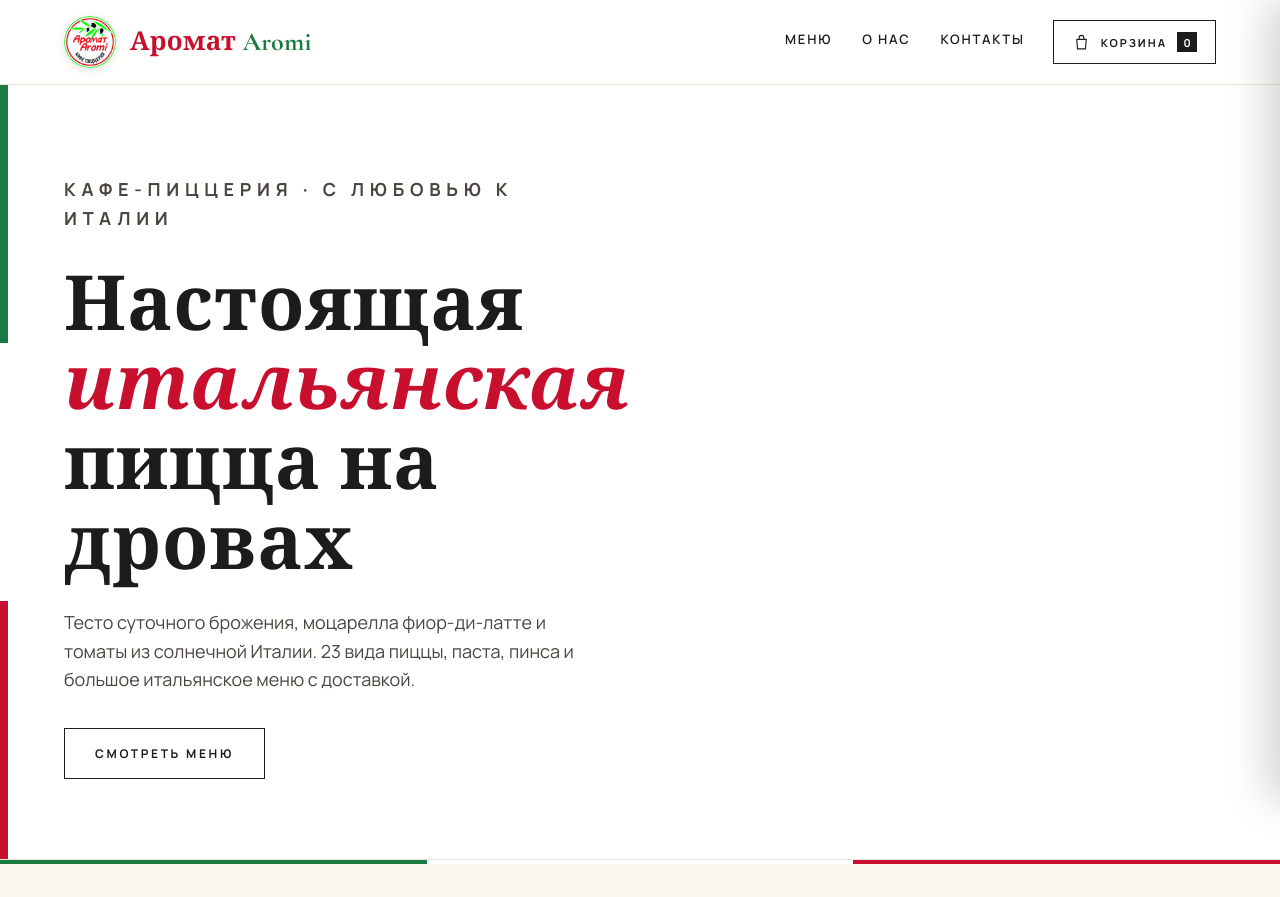
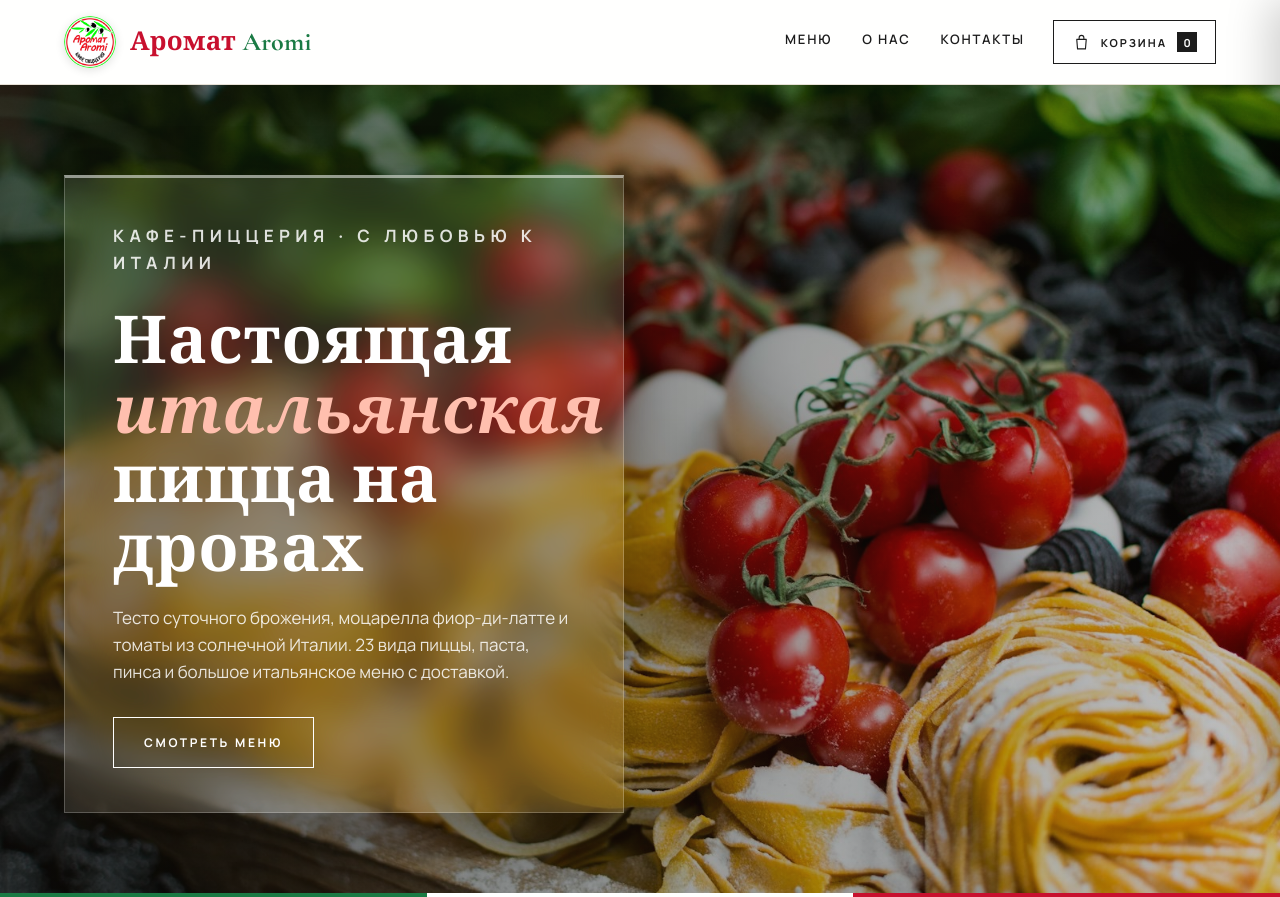
Before and after one commit to Averjahn/aromi-pizza, a plain HTML site: page index.html in a window 1280 px wide. Shown: the top 897 px of the page. Drawn offline with nearby package versions, Linux system fonts and the light colour scheme.

Commit message:
Hero: фон — итальянские ингредиенты, стеклянная карточка с текстом (frosted glass)

```diff
--- a/index.html
+++ b/index.html
@@ -40,7 +40,7 @@
         <h1>Настоящая <em>итальянская</em> пицца на дровах</h1>
         <p>Тесто суточного брожения, моцарелла фиор-ди-латте и томаты из солнечной Италии.
           23&nbsp;вида пиццы, паста, пинса и большое итальянское меню с доставкой.</p>
-        <a href="#menu" class="btn">Смотреть меню</a>
+        <a href="#menu" class="btn btn--ghost">Смотреть меню</a>
       </div>
     </div>
   </section>
--- a/styles.css
+++ b/styles.css
@@ -131,27 +131,39 @@ h1, h2, h3, .logo__text, .card__name {
 /* ===== Hero ===== */
 .hero {
   position: relative;
-  background: #fff;
-  border-bottom: 1px solid var(--line);
+  background: url('images/hero.jpg') center / cover no-repeat;
   overflow: hidden;
+  min-height: 580px; display: flex; align-items: center;
 }
-.hero::before {
-  /* тонкая вертикальная триколор-лента слева */
-  content: ""; position: absolute; left: 0; top: 0; bottom: 0; width: 8px;
-  background: linear-gradient(180deg, var(--green) 0 33.33%, #fff 33.33% 66.66%, var(--red) 66.66% 100%);
+/* затемняющий слой поверх фото */
+.hero::after {
+  content: ""; position: absolute; inset: 0;
+  background: linear-gradient(100deg, rgba(20,16,12,.62) 0%, rgba(20,16,12,.25) 100%);
+  pointer-events: none;
 }
-.hero__inner { padding: 90px 0 80px; }
-.hero__text { max-width: 640px; }
+.hero__inner { padding: 90px 0 80px; position: relative; z-index: 1; }
+
+/* полупрозрачное «окно» — стеклянная карточка */
+.hero__text {
+  max-width: 560px;
+  background: rgba(255,255,255,.10);
+  backdrop-filter: blur(18px) saturate(1.3);
+  -webkit-backdrop-filter: blur(18px) saturate(1.3);
+  border: 1px solid rgba(255,255,255,.22);
+  border-top: 3px solid rgba(255,255,255,.5);
+  padding: 44px 48px;
+  box-shadow: 0 24px 64px rgba(0,0,0,.28);
+}
 .hero__eyebrow {
-  font-size: 12px; font-weight: 700; text-transform: uppercase; letter-spacing: .32em;
-  color: var(--green); margin-bottom: 18px;
+  font-size: 11px; font-weight: 700; text-transform: uppercase; letter-spacing: .32em;
+  color: rgba(255,255,255,.7); margin-bottom: 18px;
 }
 .hero h1 {
-  font-size: clamp(40px, 6.5vw, 76px); line-height: 1.05; font-weight: 600;
-  margin-bottom: 22px;
+  font-size: clamp(36px, 5.5vw, 66px); line-height: 1.05; font-weight: 600;
+  color: #fff; margin-bottom: 18px;
 }
-.hero h1 em { font-style: italic; color: var(--red); }
-.hero p { font-size: 18px; color: #4a463f; margin-bottom: 34px; max-width: 520px; }
+.hero h1 em { font-style: italic; color: #ffbfae; }
+.hero p { font-size: 17px; color: rgba(255,255,255,.85); margin-bottom: 32px; }
 
 /* ===== Меню ===== */
 .section-head { text-align: center; margin: 80px 0 16px; }
```
Also changed, not shown: images/hero.jpg (added).
